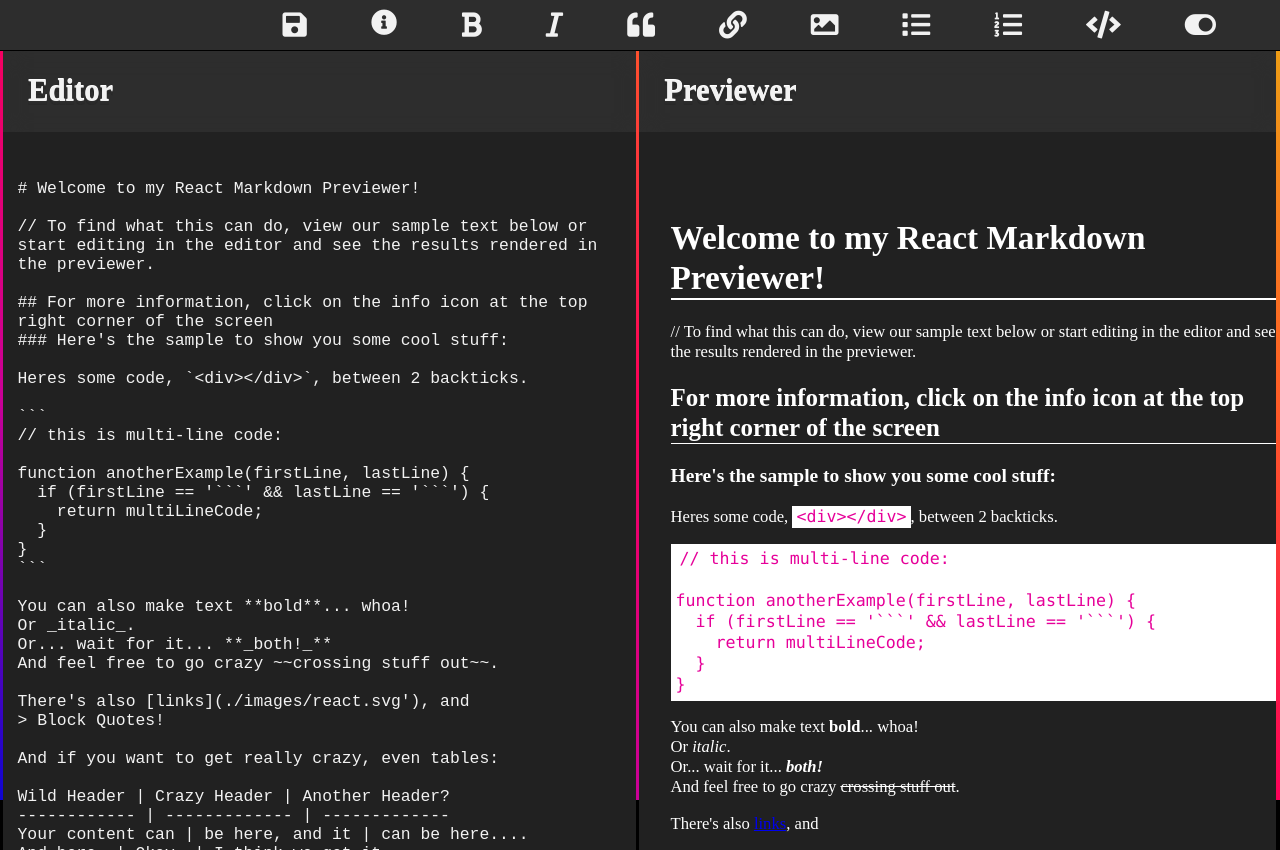
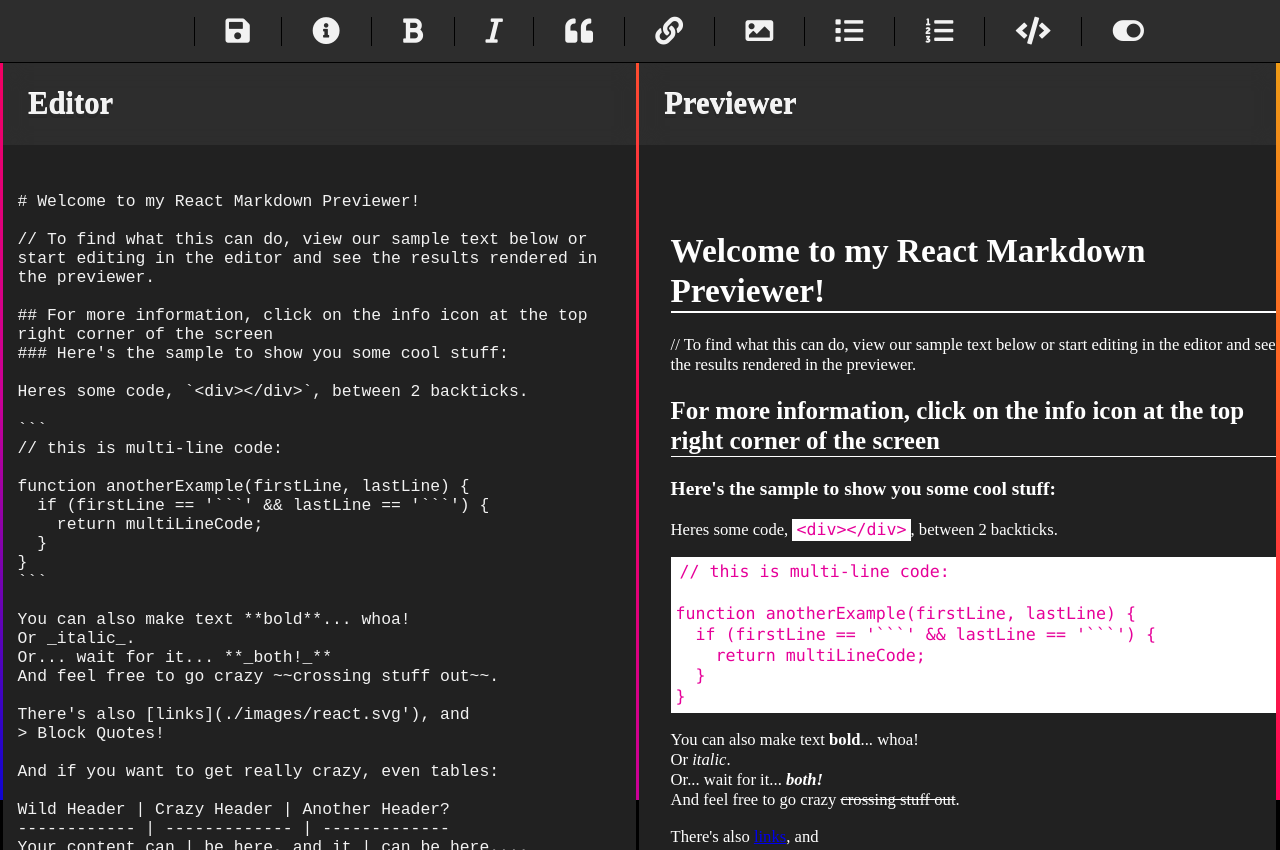
Before and after one commit to 1XWebbyX1/markdown-previewer-pwa, a React (Create React App) app: page / in a window 1280 px wide. Built offline with nearby package versions, Linux system fonts and the light colour scheme; a web font is replaced by a local one.

Commit message:
update toolbar

```diff
--- a/src/components/Taskbar.js
+++ b/src/components/Taskbar.js
@@ -6,18 +6,21 @@ class Taskbar extends React.Component{
   render(){
     return(
       <div id='taskbar'>
-       <i id="save" class='fa fa-save' onClick={this.props.save}></i>
-       <i id="info" onClick={this.props.toggleInfo} class='fa fa-info-circle'></i>
-       <i id="bold" onClick={this.props.onClick} className='fa fa-bold'></i>
-       <i id="italic" onClick={this.props.onClick} className='fa fa-italic'></i>
-       <i id="quote" onClick={this.props.onClick} className='fa fa-quote-left'></i>
-       <i id="link" onClick={this.props.onClick} className='fa fa-link'></i>
-       <i id="picture" onClick={this.props.onClick} className='fa fa-image'></i>
-       <i  onClick={this.props.onClick} className="fa fa-list"/>
-       <i  onClick={this.props.onClick} className="fa fa-list-ol"/>
-       <i  onClick={this.props.onClick} className="fa fa-code"/>
-       <i id="theme-switch" class='fa fa-toggle-on' onClick={this.props.switchTheme}></i>
+      <ul>
+       <li><i id="save" class='fa fa-save' onClick={this.props.save}></i></li>
+       <li><i id="info" onClick={this.props.toggleInfo} class='fa fa-info-circle'></i></li>
+       <li><i id="bold" onClick={this.props.onClick} className='fa fa-bold'></i></li>
+       <li><i id="italic" onClick={this.props.onClick} className='fa fa-italic'></i></li>
+       <li><i id="quote" onClick={this.props.onClick} className='fa fa-quote-left'></i></li>
+       <li><i id="link" onClick={this.props.onClick} className='fa fa-link'></i></li>
+       <li><i id="picture" onClick={this.props.onClick} className='fa fa-image'></i></li>
+       <li><i  onClick={this.props.onClick} className="fa fa-list"/></li>
+       <li><i  onClick={this.props.onClick} className="fa fa-list-ol"/></li>
+       <li><i  onClick={this.props.onClick} className="fa fa-code"/></li>
+       <li><i id="theme-switch" class='fa fa-toggle-on' onClick={this.props.switchTheme}></i></li>
+       </ul>
       </div>
+
     )
   }
 }
--- a/src/sass/02-components/Taskbar.scss
+++ b/src/sass/02-components/Taskbar.scss
@@ -1,38 +1,32 @@
 #taskbar{
   position: fixed;
-  height: 50px;
+  height: auto;
   width: 100%;
   margin: 0;
-  overflow-x: scroll;
-  display: flex;
-  justify-content: flex-end;
-  align-items: center;
   background: var(--toolbar);
   color: var(--textFont);
   border-bottom: .5px solid black;
 
-  >i {
-    padding: 5px 0;
+  >ul{
+    display: flex;
+    justify-content: center;
+    padding-right: 1%;
+    list-style-type: none;
+    text-decoration: none;
+
+  li {
+    height: 100%;
+    border-left: 0.5px solid black;
+    padding-left: 2.5%;
+    margin-left: 2.5%;
+  i {
     z-index: 99;
-    margin-right: 5%;
     font-size: calc(0.9em + 1vmax);
     cursor: pointer;
     &:hover {
       transform: scale(1.2);
     }
+   }
   }
-
-#info {
-  margin-top: -0.5%;
-  margin-right: 5%;
-  font-size: calc(0.8em + 1vmax);
-  cursor: pointer;
-  padding-top: 0.5%;
-  z-index: 99;
-
-  &:hover {
-    transform: scale(1.2);
-    color: #0073e6;
-  }
+ }
 }
-}
--- a/src/sass/02-components/Toolbar.scss
+++ b/src/sass/02-components/Toolbar.scss
@@ -2,7 +2,7 @@
   background: var(--toolbar);
   color: var(--textFont);
   box-shadow: inset 2px 5px 20px #2e2e2e;
-  margin-top: -5%;
+  margin-top: -3%;
   height: 6.5vmax;
 
   .arrows{
```
